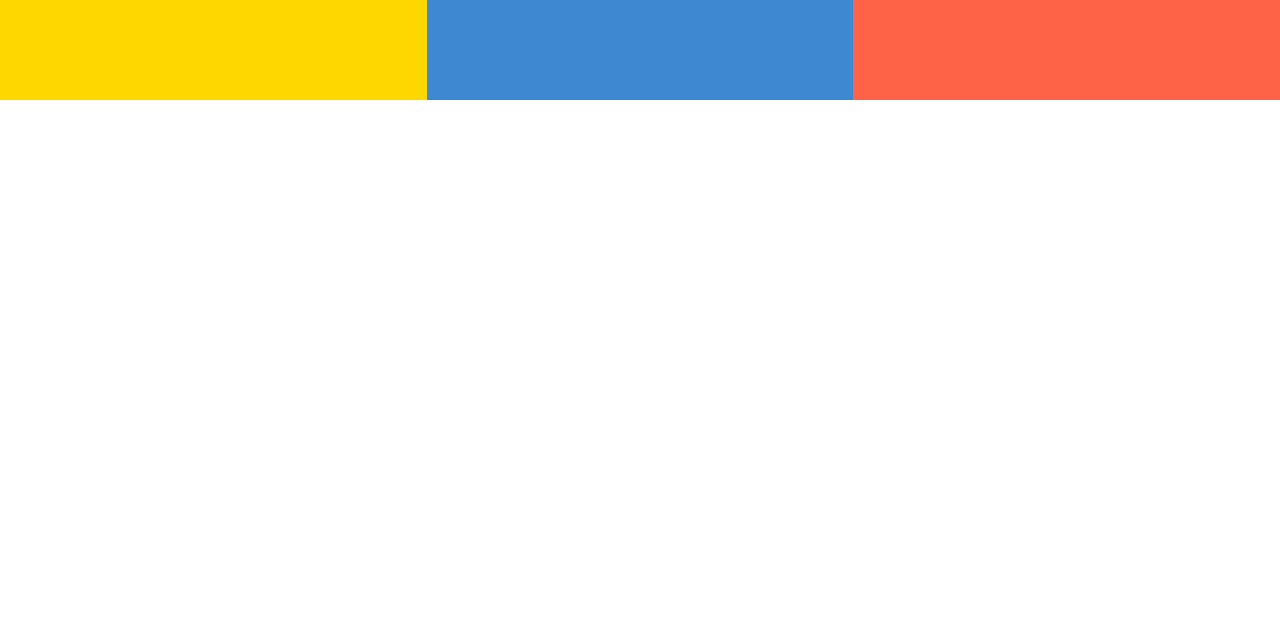
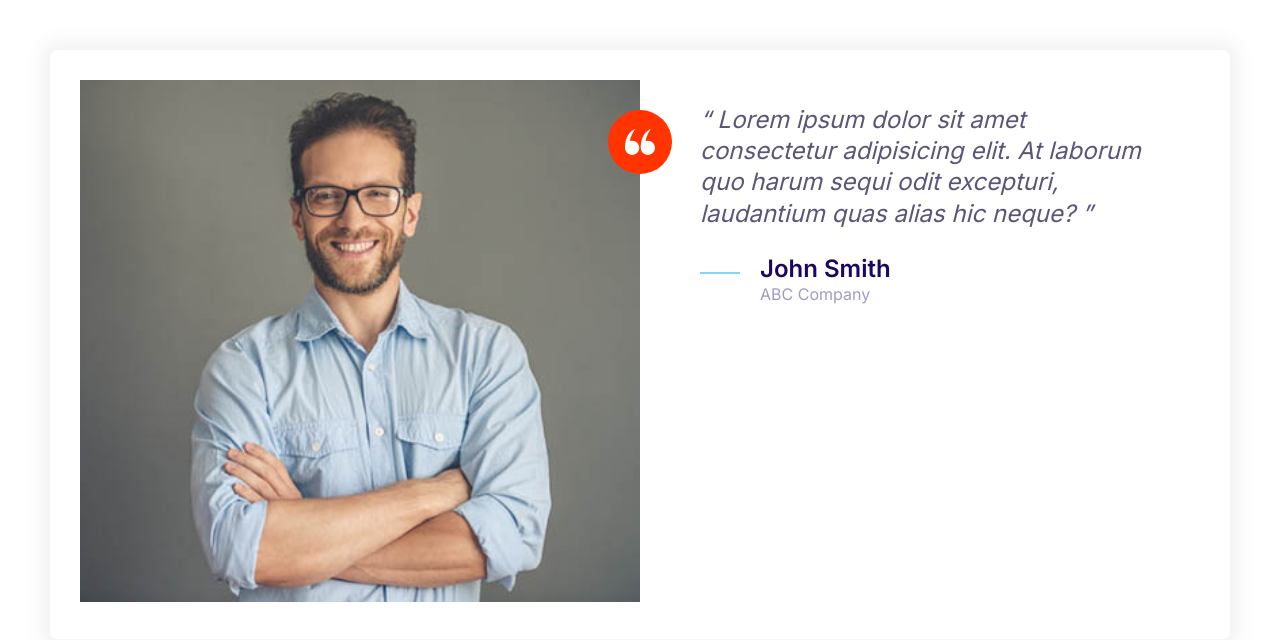
Before and after one commit to abhinavgandham/mywp1, a plain HTML site: page index.html in a window 1280 px wide. Drawn offline with Linux system fonts and the light colour scheme.

Commit message:
Implementation of testimonial.

```diff
--- a/CSS/styles.css
+++ b/CSS/styles.css
@@ -170,8 +170,17 @@ a {
   height: 40px;
 }
 
+.icon--small {
+  width: 30px;
+  height: 30px;
+}
+
 .icon--primary {
   fill: var(--color-primary);
+}
+
+.icon--white {
+  fill: #fff;
 }
 
 .icon-container {
@@ -182,6 +191,10 @@ a {
   display: inline-flex;
   justify-content: center;
   align-items: center;
+}
+
+.icon-container--accent {
+  background: var(--color-accent);
 }
 
 /* Buttons */
@@ -445,3 +458,34 @@ a {
     grid-template-columns: repeat(3, 1fr);
   }
 }
+
+/* Testimonials */
+
+.testimonial {
+  padding: 3rem;
+}
+
+.testimonial__image {
+  position: relative;
+}
+
+.testimonial__image > .icon-container {
+  position: absolute;
+  top: 3rem;
+  right: -32px;
+}
+
+/* This is a Direct try selector */
+.testimonial__image > img {
+  width: 100%;
+}
+
+@media screen and (min-width: 768px) {
+  .testimonial .quote,
+  .testimonial .quote .quote__author {
+    font-size: 2.4rem;
+  }
+  .testimonial .quote {
+    margin-left: 6rem;
+  }
+}
--- a/index.html
+++ b/index.html
@@ -14,11 +14,37 @@
     <link rel="stylesheet" href="CSS/normalize.css" />
     <link rel="stylesheet" href="CSS/styles.css" />
   </head>
-  <body>
-    <div class="grid grid--1x3">
-      <div style="height: 100px; background: gold"></div>
-      <div style="height: 100px; background: rgb(62, 135, 209)"></div>
-      <div style="height: 100px; background: tomato"></div>
+  <body style="padding: 5rem">
+    <div class="card testimonial">
+      <div class="grid grid--1x2">
+        <div class="testimonial__image">
+          <img src="images/testimonial.jpg" alt="A happy, smiling customer" />
+          <span class="icon-container icon-container--accent">
+            <svg class="icon icon--white icon--small">
+              <use xlink:href="images/sprite.svg#quotes"></use>
+            </svg>
+          </span>
+        </div>
+        <blockquote class="quote">
+          <p class="quote__text">
+            Lorem ipsum dolor sit amet consectetur adipisicing elit. At laborum
+            quo harum sequi odit excepturi, laudantium quas alias hic neque?
+          </p>
+          <footer>
+            <div class="media">
+              <div class="media__image">
+                <svg class="icon icon--primary quote__line">
+                  <use xlink:href="images/sprite.svg#line"></use>
+                </svg>
+              </div>
+              <div class="media__body">
+                <h3 class="media__title quote__author">John Smith</h3>
+                <p class="quote__company">ABC Company</p>
+              </div>
+            </div>
+          </footer>
+        </blockquote>
+      </div>
     </div>
   </body>
 </html>
```
Also changed, not shown: components/testimonial.html (added, +33 -0 lines), images/testimonial.jpg (added).
